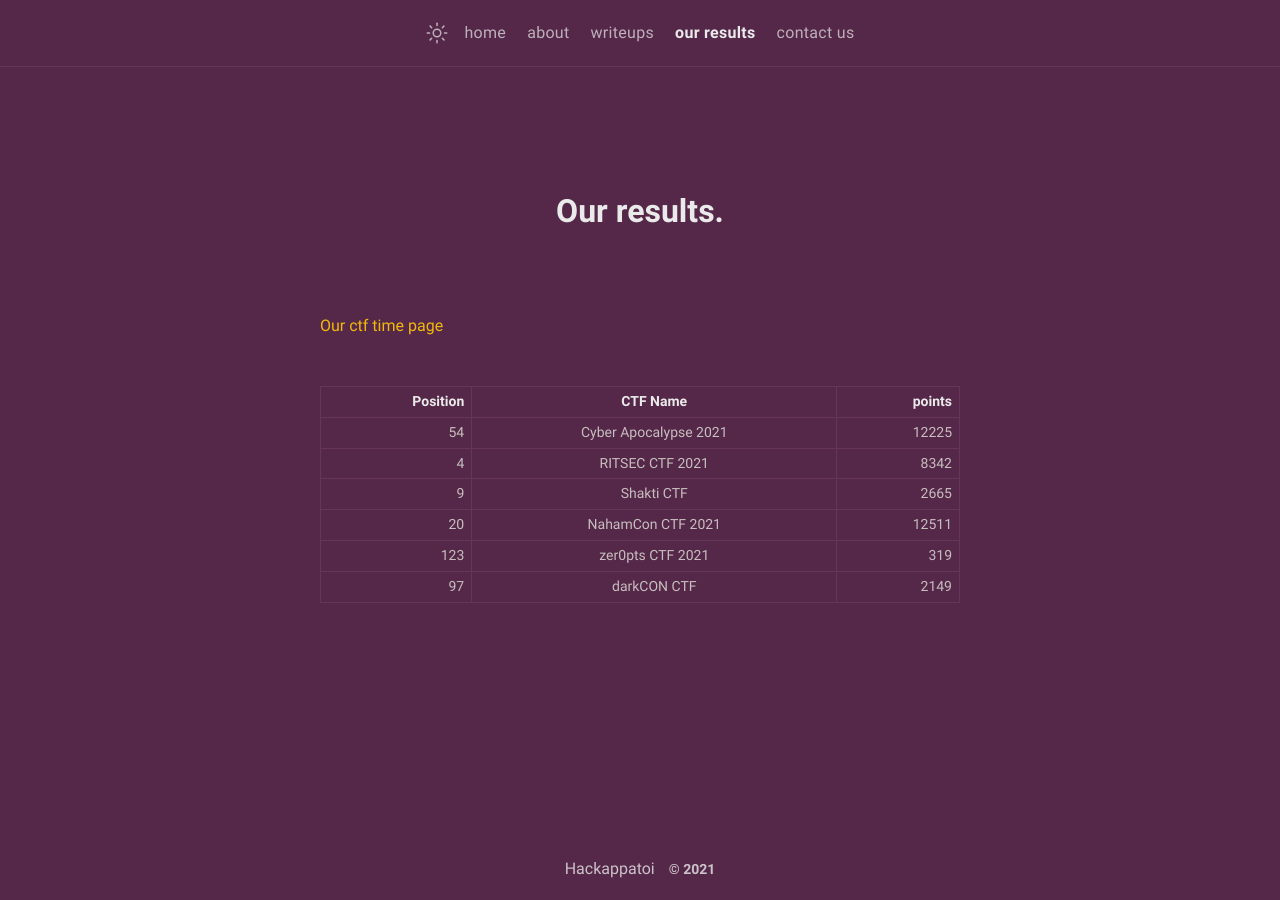
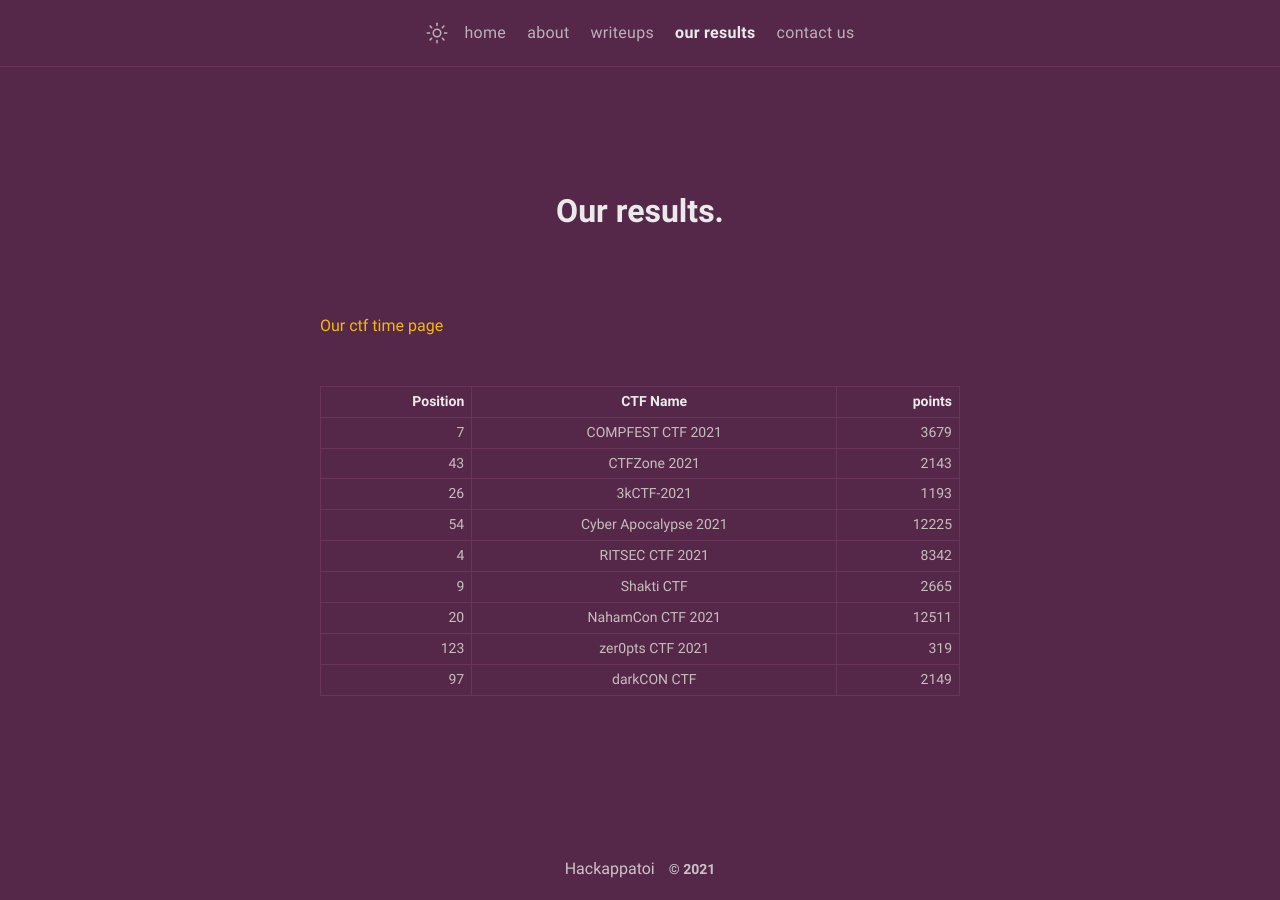
Before and after one commit to HACKappatoi/HACKappatoi.github.io, a Jekyll site: the page built from results.md, in a window 1280 px wide. Built offline with Jekyll 4.4.1, drawn with Linux system fonts in a browser that asks for light colours.

Commit message:
updated results

```diff
--- a/results.md
+++ b/results.md
@@ -10,6 +10,9 @@ comments: false
 
 | Position | CTF Name          | points      |
 |---------:|:-----------------:|------------:|
+| 7       | COMPFEST CTF 2021 | 3679   |
+| 43       | CTFZone 2021| 2143   |
+| 26       | 3kCTF-2021 | 1193   |
 | 54       | Cyber Apocalypse 2021 | 12225   |
 | 4	       | RITSEC CTF 2021   | 8342        |
 | 9        | Shakti CTF        | 2665        |
```
Also changed, not shown: isfet_cv.md (+2 -2 lines).
